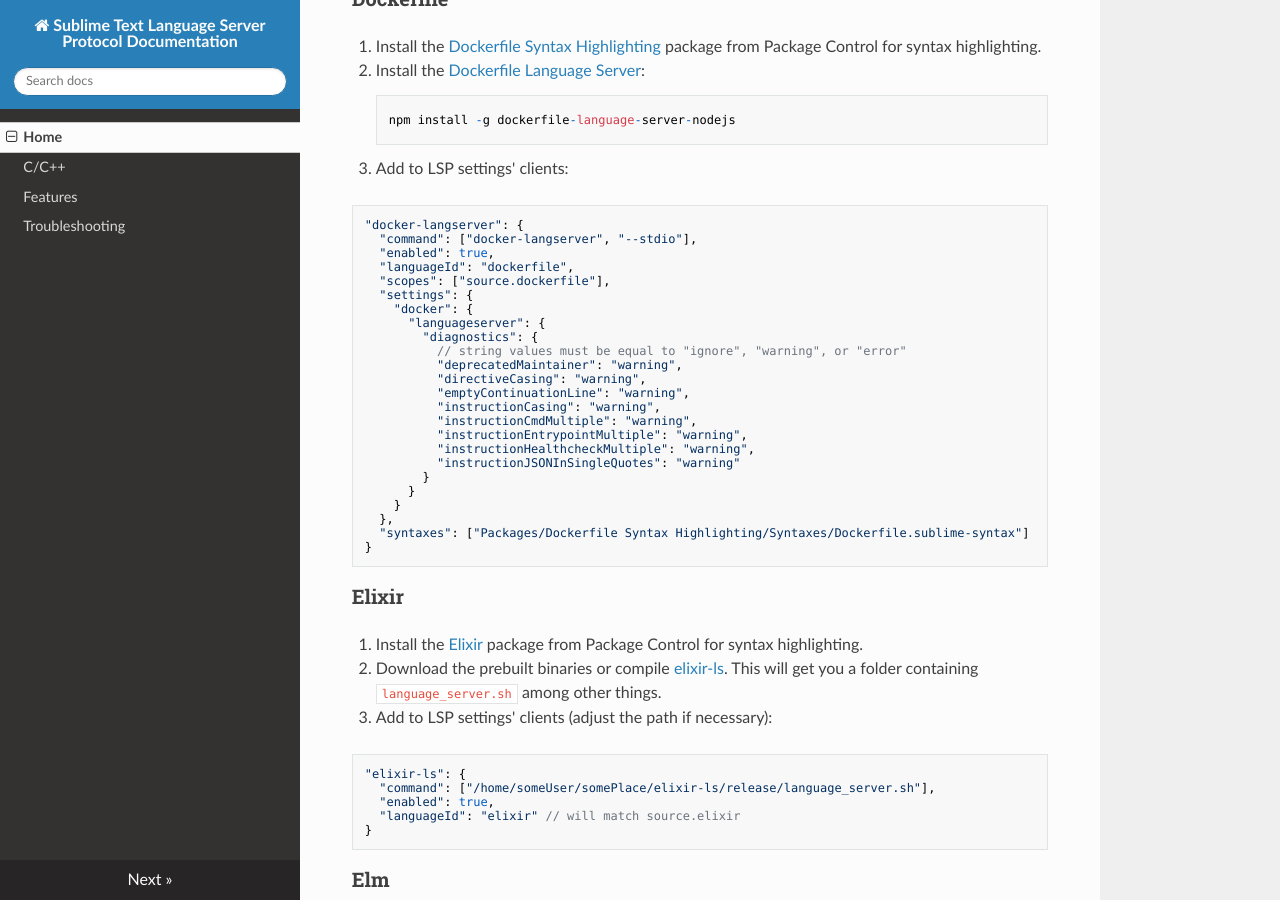
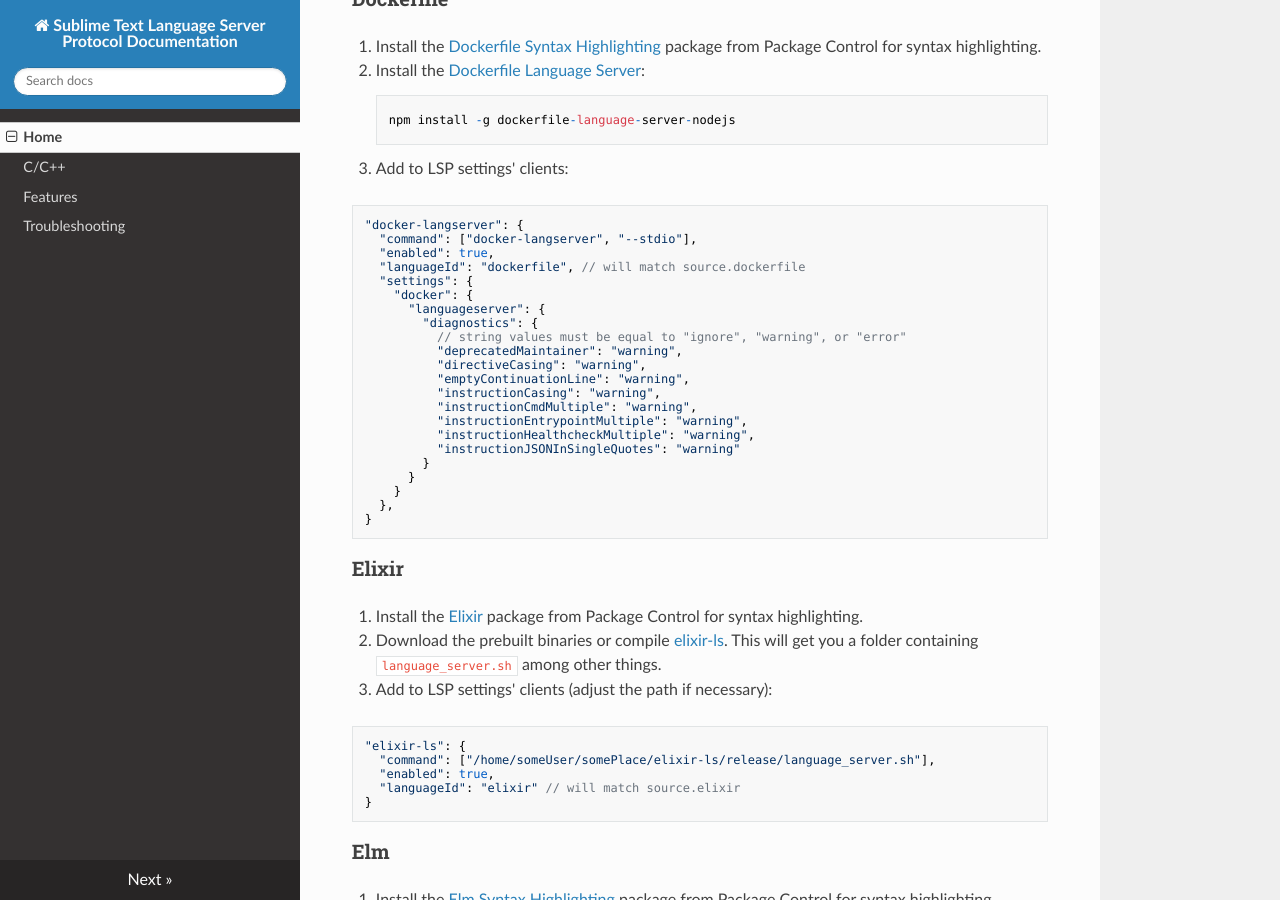
Before and after one commit to sublimelsp/LSP, an MkDocs documentation site: the page built from docs/index.md, in a window 1280 px wide and 900 px high, scrolled down 5290 px. Built offline with MkDocs 1.6.1, drawn with Linux system fonts in a browser that asks for light colours; nearby versions of some CDN libraries.

Commit message:
Update document_selector for dockerfile-language-server

````diff
--- a/docs/index.md
+++ b/docs/index.md
@@ -245,8 +245,7 @@
 "docker-langserver": {
   "command": ["docker-langserver", "--stdio"],
   "enabled": true,
-  "languageId": "dockerfile",
-  "scopes": ["source.dockerfile"],
+  "languageId": "dockerfile", // will match source.dockerfile
   "settings": {
     "docker": {
       "languageserver": {
@@ -264,7 +263,6 @@
       }
     }
   },
-  "syntaxes": ["Packages/Dockerfile Syntax Highlighting/Syntaxes/Dockerfile.sublime-syntax"]
 }
 ```
 
````
